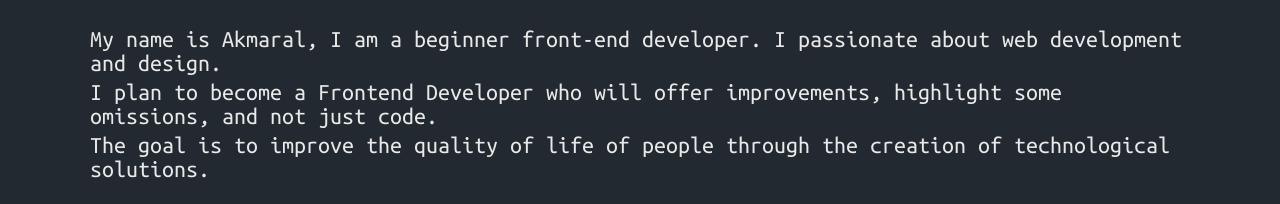
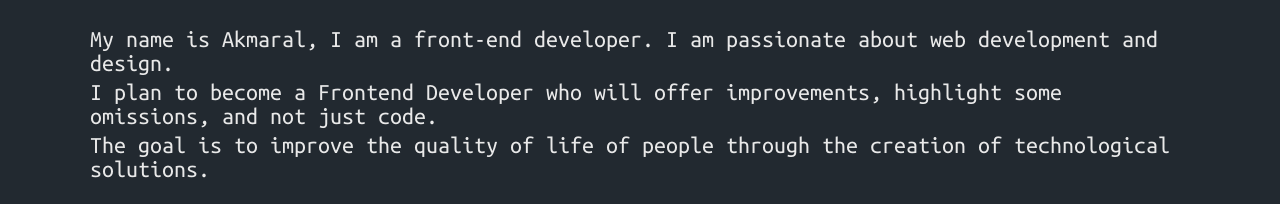
Before and after one commit to Makoni1/rsschool-cv, a website: page index.html in a window 1280 px wide. Shown: the part 596-800 px from the top of the page. Drawn offline with Linux system fonts and the light colour scheme.

Commit message:
refactor: update desc

```diff
--- a/index.html
+++ b/index.html
@@ -64,7 +64,7 @@
                     </div>
                 </div>
                 <div class="about-me__desc">
-                    <p>My name is Akmaral, I am a beginner front-end developer. I passionate about web development and design.</p>
+                    <p>My name is Akmaral, I am a front-end developer. I am passionate about web development and design.</p>
                     <p>I plan to become a Frontend Developer who will offer improvements, highlight some omissions, and not just code.</p>
                     <p>The goal is to improve the quality of life of people through the creation of technological solutions.</p>
                 </div>
```
